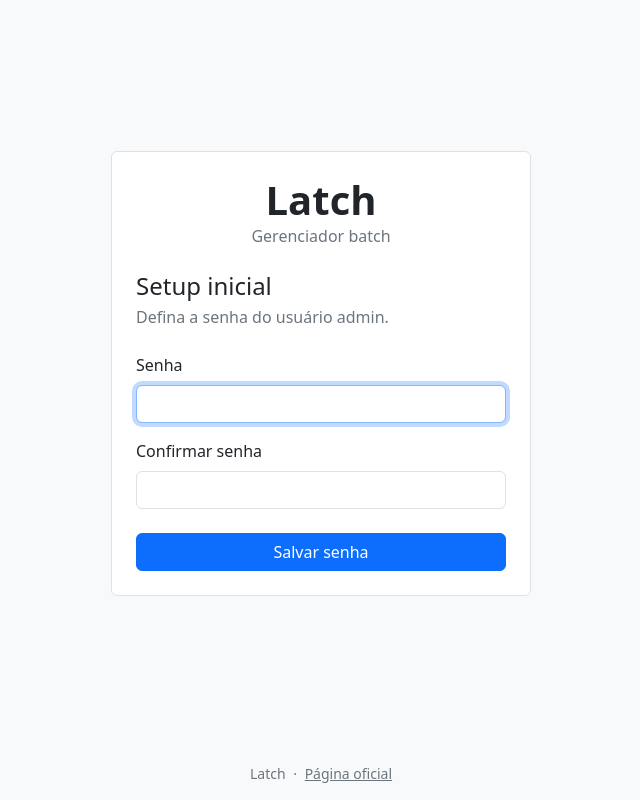
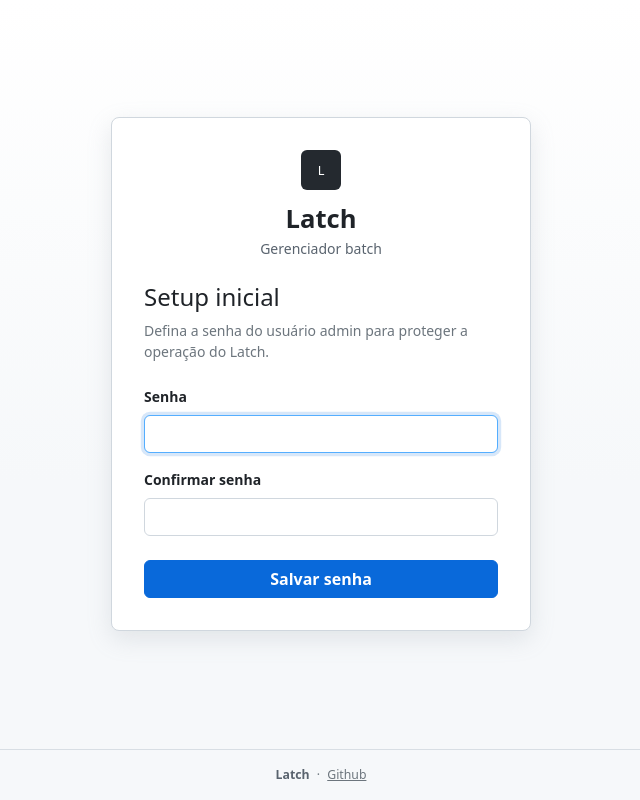
Before and after one commit to edgarrc/latch, a Flask app: page /setup in a window 1280 px wide. Shown: the whole page, without its empty margins (319-959 px from the left). Run offline with Flask 3, Linux system fonts and the light colour scheme.

Commit message:
feat: ui/ux

```diff
--- a/app.py
+++ b/app.py
@@ -121,11 +121,12 @@ app.secret_key = load_persisted_secret_key() or secrets.token_urlsafe(32)
 
 
 @app.context_processor
-def inject_app_metadata() -> dict[str, str]:
+def inject_app_metadata() -> dict[str, str | None]:
     return {
         "app_name": APP_NAME,
         "app_tagline": APP_TAGLINE,
         "app_github_url": APP_GITHUB_URL,
+        "current_user": ADMIN_USERNAME if is_authenticated() else None,
     }
 
 
--- /dev/null
+++ b/static/app.css
@@ -0,0 +1,420 @@
+:root {
+  --latch-bg: #f6f8fa;
+  --latch-surface: #ffffff;
+  --latch-subtle: #f6f8fa;
+  --latch-border: #d0d7de;
+  --latch-border-muted: #d8dee4;
+  --latch-text: #1f2328;
+  --latch-muted: #59636e;
+  --latch-blue: #0969da;
+  --latch-blue-hover: #0550ae;
+  --latch-red: #cf222e;
+  --latch-red-hover: #a40e26;
+  --latch-green: #1a7f37;
+  --latch-yellow-bg: #fff8c5;
+  --latch-yellow-text: #7d4e00;
+  --latch-radius: 6px;
+  --latch-shadow: 0 1px 0 rgba(31, 35, 40, 0.04);
+}
+
+html {
+  background: var(--latch-bg);
+}
+
+body {
+  color: var(--latch-text);
+  font-size: 14px;
+  line-height: 1.5;
+}
+
+.app-body {
+  background: var(--latch-bg);
+}
+
+.app-shell {
+  width: 100%;
+  max-width: 1180px;
+}
+
+.app-shell-wide {
+  width: 100%;
+  max-width: 1440px;
+}
+
+.app-header {
+  background: var(--latch-surface);
+  border: 1px solid var(--latch-border);
+  border-radius: var(--latch-radius);
+  box-shadow: var(--latch-shadow);
+  min-height: 56px;
+  padding: 0.75rem 1rem;
+}
+
+.app-brand {
+  align-items: center;
+  color: var(--latch-text);
+  display: inline-flex;
+  font-weight: 700;
+  gap: 0.5rem;
+  text-decoration: none;
+}
+
+.app-brand-mark {
+  align-items: center;
+  background: #24292f;
+  border-radius: var(--latch-radius);
+  color: #ffffff;
+  display: inline-flex;
+  font-size: 0.8rem;
+  height: 28px;
+  justify-content: center;
+  width: 28px;
+}
+
+.app-nav-link {
+  border-radius: var(--latch-radius);
+  color: var(--latch-muted);
+  font-weight: 500;
+  padding: 0.35rem 0.6rem;
+  text-decoration: none;
+}
+
+.app-nav-link:hover {
+  background: var(--latch-subtle);
+  color: var(--latch-text);
+}
+
+.user-chip {
+  align-items: center;
+  background: var(--latch-subtle);
+  border: 1px solid var(--latch-border-muted);
+  border-radius: 999px;
+  color: var(--latch-muted);
+  display: inline-flex;
+  gap: 0.4rem;
+  padding: 0.25rem 0.65rem;
+}
+
+.user-chip::before {
+  background: var(--latch-green);
+  border-radius: 999px;
+  content: "";
+  height: 8px;
+  width: 8px;
+}
+
+.app-footer {
+  border-top: 1px solid var(--latch-border-muted);
+  color: var(--latch-muted);
+}
+
+.page-heading {
+  margin-bottom: 1rem;
+}
+
+.page-eyebrow,
+.back-link {
+  color: var(--latch-muted);
+  font-size: 0.875rem;
+  font-weight: 500;
+  text-decoration: none;
+}
+
+.back-link:hover {
+  color: var(--latch-blue);
+}
+
+.page-title {
+  font-size: 1.75rem;
+  font-weight: 650;
+  margin: 0;
+}
+
+.page-description {
+  color: var(--latch-muted);
+  margin: 0.35rem 0 0;
+  max-width: 760px;
+}
+
+.surface {
+  background: var(--latch-surface);
+  border: 1px solid var(--latch-border);
+  border-radius: var(--latch-radius);
+  box-shadow: var(--latch-shadow);
+}
+
+.toolbar {
+  align-items: center;
+  display: flex;
+  flex-wrap: wrap;
+  gap: 0.5rem;
+  justify-content: space-between;
+}
+
+.btn {
+  border-radius: var(--latch-radius);
+  font-weight: 600;
+}
+
+.btn-primary {
+  background: var(--latch-blue);
+  border-color: var(--latch-blue);
+}
+
+.btn-primary:hover,
+.btn-primary:focus {
+  background: var(--latch-blue-hover);
+  border-color: var(--latch-blue-hover);
+}
+
+.btn-danger {
+  background: var(--latch-red);
+  border-color: var(--latch-red);
+}
+
+.btn-danger:hover,
+.btn-danger:focus {
+  background: var(--latch-red-hover);
+  border-color: var(--latch-red-hover);
+}
+
+.btn-outline-primary {
+  border-color: var(--latch-border);
+  color: var(--latch-blue);
+}
+
+.btn-outline-primary:hover,
+.btn-outline-primary:focus {
+  background: #ddf4ff;
+  border-color: #54aeff;
+  color: var(--latch-blue-hover);
+}
+
+.btn-outline-secondary {
+  border-color: var(--latch-border);
+  color: var(--latch-text);
+}
+
+.btn-outline-secondary:hover,
+.btn-outline-secondary:focus {
+  background: var(--latch-subtle);
+  border-color: #afb8c1;
+  color: var(--latch-text);
+}
+
+.btn-outline-danger {
+  border-color: var(--latch-border);
+  color: var(--latch-red);
+}
+
+.btn-outline-danger:hover,
+.btn-outline-danger:focus {
+  background: #ffebe9;
+  border-color: #ff8182;
+  color: var(--latch-red-hover);
+}
+
+.table {
+  --bs-table-color: var(--latch-text);
+  margin-bottom: 0;
+}
+
+.table thead th {
+  background: var(--latch-subtle);
+  border-bottom: 1px solid var(--latch-border);
+  color: var(--latch-muted);
+  font-size: 0.78rem;
+  font-weight: 650;
+  text-transform: uppercase;
+}
+
+.table tbody td {
+  border-color: var(--latch-border-muted);
+  vertical-align: middle;
+}
+
+.table-hover tbody tr:hover {
+  --bs-table-hover-bg: #f6f8fa;
+}
+
+.module-name {
+  color: var(--latch-text);
+  font-weight: 650;
+}
+
+.module-id {
+  color: var(--latch-muted);
+  font-family: ui-monospace, SFMono-Regular, Menlo, Consolas, monospace;
+  font-size: 0.8rem;
+}
+
+.status-badge,
+.module-status,
+.plugin-status,
+#statusBadge {
+  min-width: 6.75rem;
+}
+
+.badge {
+  border-radius: 999px;
+  font-weight: 650;
+  padding: 0.4em 0.65em;
+}
+
+.text-bg-secondary {
+  background-color: #eaeef2 !important;
+  color: var(--latch-muted) !important;
+}
+
+.text-bg-primary {
+  background-color: #ddf4ff !important;
+  color: var(--latch-blue) !important;
+}
+
+.text-bg-success {
+  background-color: #dafbe1 !important;
+  color: var(--latch-green) !important;
+}
+
+.text-bg-danger {
+  background-color: #ffebe9 !important;
+  color: var(--latch-red) !important;
+}
+
+.text-bg-warning {
+  background-color: var(--latch-yellow-bg) !important;
+  color: var(--latch-yellow-text) !important;
+}
+
+.auth-page {
+  background:
+    linear-gradient(180deg, #ffffff 0%, var(--latch-bg) 60%),
+    var(--latch-bg);
+}
+
+.auth-card {
+  background: var(--latch-surface);
+  border: 1px solid var(--latch-border);
+  border-radius: 8px;
+  box-shadow: 0 8px 24px rgba(140, 149, 159, 0.2);
+  max-width: 420px;
+  padding: 2rem;
+  width: 100%;
+}
+
+.auth-brand {
+  align-items: center;
+  display: flex;
+  flex-direction: column;
+  gap: 0.6rem;
+  margin-bottom: 1.5rem;
+  text-align: center;
+}
+
+.auth-brand .app-brand-mark {
+  height: 40px;
+  width: 40px;
+}
+
+.auth-title {
+  font-size: 1.6rem;
+  font-weight: 700;
+  margin: 0;
+}
+
+.auth-copy {
+  color: var(--latch-muted);
+  margin: 0;
+}
+
+.form-control {
+  border-color: var(--latch-border);
+  border-radius: var(--latch-radius);
+}
+
+.form-control:focus {
+  border-color: #54aeff;
+  box-shadow: 0 0 0 0.2rem rgba(9, 105, 218, 0.16);
+}
+
+.form-label {
+  font-weight: 600;
+}
+
+.editor-actions {
+  background: rgba(246, 248, 250, 0.92);
+  border-bottom: 1px solid var(--latch-border-muted);
+  padding: 0.75rem 0;
+  position: sticky;
+  top: 0;
+  z-index: 10;
+}
+
+.editor-panel {
+  background: var(--latch-surface);
+  border: 1px solid var(--latch-border);
+  border-radius: var(--latch-radius);
+  box-shadow: var(--latch-shadow);
+  padding: 1rem;
+}
+
+.editor-panel.is-locked {
+  border-color: #d4a72c;
+}
+
+.yaml-editor {
+  font-family: ui-monospace, SFMono-Regular, Menlo, Consolas, monospace;
+  font-size: 0.875rem;
+  height: calc(100vh - 340px);
+  min-height: 560px;
+  resize: vertical;
+  white-space: pre;
+}
+
+.console {
+  background: #0d1117;
+  border: 1px solid #30363d;
+  border-radius: var(--latch-radius);
+  color: #e6edf3;
+  font-family: ui-monospace, SFMono-Regular, Menlo, Consolas, monospace;
+  font-size: 0.875rem;
+  height: 420px;
+  overflow: auto;
+  padding: 1rem;
+  white-space: pre-wrap;
+}
+
+.log-error {
+  color: #ff7b72;
+}
+
+.log-success {
+  color: #7ee787;
+}
+
+.log-info {
+  color: #79c0ff;
+}
+
+.log-output {
+  color: #e6edf3;
+}
+
+@media (max-width: 767.98px) {
+  .app-header {
+    align-items: flex-start !important;
+  }
+
+  .page-title {
+    font-size: 1.45rem;
+  }
+
+  .auth-card {
+    padding: 1.5rem;
+  }
+
+  .yaml-editor {
+    height: 68vh;
+    min-height: 440px;
+  }
+}
--- a/templates/_app_footer.html
+++ b/templates/_app_footer.html
@@ -1,5 +1,5 @@
-<footer class="container py-3 text-center text-secondary small">
-  <span>{{ app_name }}</span>
-  <span class="mx-1" aria-hidden="true">&middot;</span>
-  <a class="link-secondary" href="{{ app_github_url }}" target="_blank" rel="noopener noreferrer">Página oficial</a>
+<footer class="app-footer container py-3 mt-auto text-center small">
+  <span class="fw-semibold">{{ app_name }}</span>
+  <span class="mx-1 text-secondary" aria-hidden="true">&middot;</span>
+  <a class="link-secondary" href="{{ app_github_url }}" target="_blank" rel="noopener noreferrer">Github</a>
 </footer>
--- a/templates/setup.html
+++ b/templates/setup.html
@@ -5,16 +5,20 @@
     <meta name="viewport" content="width=device-width, initial-scale=1">
     <title>Setup - {{ app_name }}</title>
     <link href="https://cdn.jsdelivr.net/npm/bootstrap@5.3.3/dist/css/bootstrap.min.css" rel="stylesheet">
+    <link href="{{ url_for('static', filename='app.css') }}" rel="stylesheet">
   </head>
-  <body class="bg-body-tertiary min-vh-100 d-flex flex-column">
+  <body class="app-body auth-page min-vh-100 d-flex flex-column">
     <main class="container flex-grow-1 d-flex align-items-center justify-content-center py-4">
-      <section class="bg-white border rounded-2 p-4 w-100" style="max-width: 420px;">
-        <div class="text-center mb-4">
-          <div class="display-6 fw-semibold">{{ app_name }}</div>
-          <p class="text-secondary mb-0">{{ app_tagline }}</p>
+      <section class="auth-card">
+        <div class="auth-brand">
+          <span class="app-brand-mark" aria-hidden="true">L</span>
+          <div>
+            <div class="auth-title">{{ app_name }}</div>
+            <p class="auth-copy">{{ app_tagline }}</p>
+          </div>
         </div>
-        <h1 class="h4 mb-1">Setup inicial</h1>
-        <p class="text-secondary mb-4">Defina a senha do usuário admin.</p>
+        <h1 class="h4 mb-2">Setup inicial</h1>
+        <p class="text-secondary mb-4">Defina a senha do usuário admin para proteger a operação do Latch.</p>
 
         {% if error %}
           <div class="alert alert-danger" role="alert">{{ error }}</div>
```
Also changed, not shown: AGENT.md (+3 -1 lines), templates/_app_header.html (+19 -5 lines), templates/index.html (+21 -15 lines), templates/login.html (+11 -6 lines), templates/module.html (+25 -42 lines), templates/module_edit.html (+23 -30 lines), README.md.
